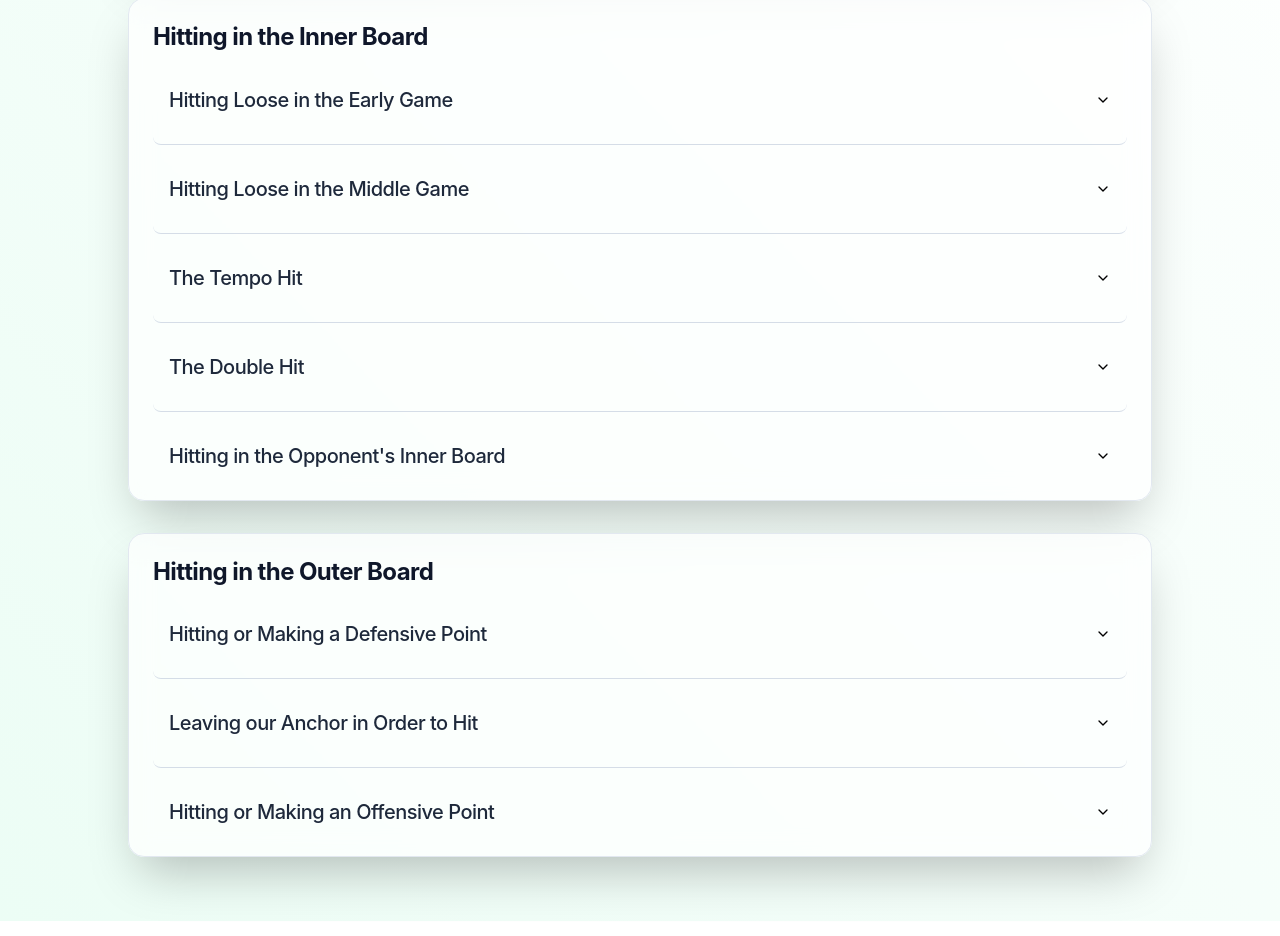
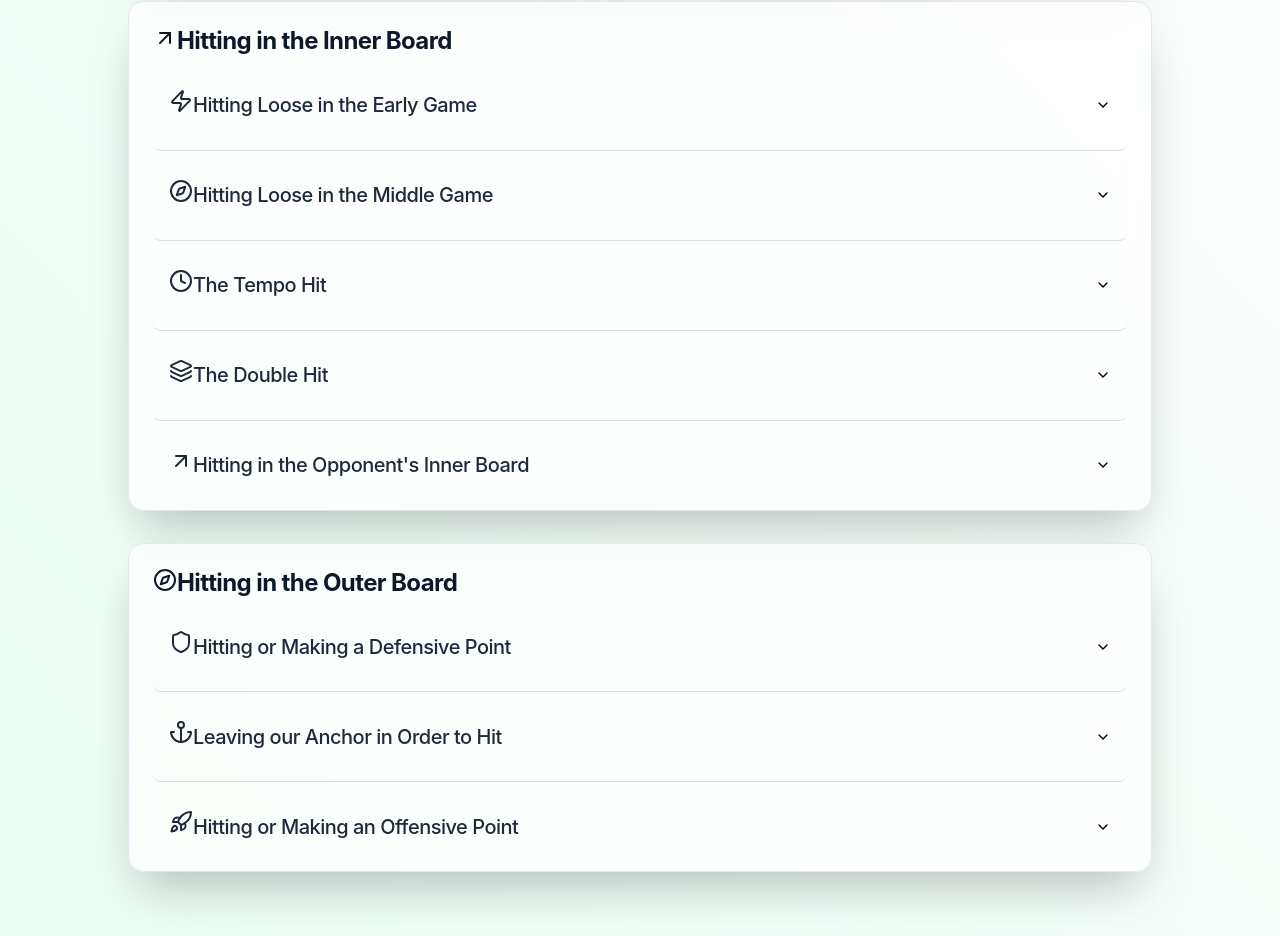
Before and after one commit to alecbarr90/backgammon-heuristics, a Next.js app: page / in a window 1280 px wide. Shown: the part 437-1373 px from the top of the page. Built offline with nearby package versions, Linux system fonts and the light colour scheme.

Commit message:
Add icons to categories and sections
- Add themed icons for each category and section\n- Use emerald color scheme for icons to match the site theme\n- Fix summary layout for proper icon and arrow alignment\n- Enhance visual hierarchy with icons for better navigation

```diff
--- a/src/app/globals.css
+++ b/src/app/globals.css
@@ -360,6 +360,7 @@ details summary::after {
   background-repeat: no-repeat;
   background-position: center;
   transition: transform 0.3s ease;
+  margin-left: auto;
 }
 
 details[open] summary::after {
--- a/src/app/page.tsx
+++ b/src/app/page.tsx
@@ -1,6 +1,17 @@
 "use client";
 
 import { motion } from 'framer-motion';
+import {
+  Target,
+  Zap,
+  Clock,
+  Layers,
+  Compass,
+  Anchor,
+  Shield,
+  ArrowUpRight,
+  Rocket
+} from 'lucide-react';
 
 interface HeuristicPoint {
   text: string;
@@ -16,10 +27,43 @@ interface HeuristicCategory {
   sections: HeuristicSection[];
 }
 
+// Get icon based on section or category title
+function getIcon(title: string) {
+  switch (title) {
+    case "Reasons for Hitting":
+      return <Target className="w-5 h-5" />;
+    case "Hitting Loose in the Early Game":
+      return <Zap className="w-5 h-5" />;
+    case "Hitting Loose in the Middle Game":
+      return <Compass className="w-5 h-5" />;
+    case "The Tempo Hit":
+      return <Clock className="w-5 h-5" />;
+    case "The Double Hit":
+      return <Layers className="w-5 h-5" />;
+    case "Hitting in the Opponent's Inner Board":
+      return <ArrowUpRight className="w-5 h-5" />;
+    case "Hitting or Making a Defensive Point":
+      return <Shield className="w-5 h-5" />;
+    case "Leaving our Anchor in Order to Hit":
+      return <Anchor className="w-5 h-5" />;
+    case "Hitting or Making an Offensive Point":
+      return <Rocket className="w-5 h-5" />;
+    // Category icons
+    case "Basic Concepts":
+      return <Target className="w-6 h-6" />;
+    case "Hitting in the Inner Board":
+      return <ArrowUpRight className="w-6 h-6" />;
+    case "Hitting in the Outer Board":
+      return <Compass className="w-6 h-6" />;
+    default:
+      return <Target className="w-5 h-5" />;
+  }
+}
+
 function transformBullet(text: string, sectionTitle: string): React.ReactElement {
   const singleLine = text.replace(/[\n\r]+/g, ' ').replace(/\s+/g, ' ').trim();
 
-  // For section 8, bold portion before the colon
+  // For "Leaving our Anchor" section, bold portion before the colon
   if (sectionTitle === "Leaving our Anchor in Order to Hit") {
     const idx = singleLine.indexOf(":");
     if (idx !== -1) {
@@ -328,15 +372,17 @@ export default function Home() {
             className="shadow-2xl border border-slate-200 rounded-2xl bg-white/70 backdrop-blur-md mb-8 overflow-hidden"
           >
             <div className="px-6 pt-6 pb-4">
-              <h2 className="text-3xl font-bold text-slate-900 whitespace-normal tracking-tight letter-spacing-tight">
-                {category.category}
+              <h2 className="text-3xl font-bold text-slate-900 whitespace-normal tracking-tight letter-spacing-tight flex items-center">
+                <span className="mr-3 text-emerald-700">{getIcon(category.category)}</span>
+                <span>{category.category}</span>
               </h2>
             </div>
             <div className="py-4 px-6">
               {category.sections.map((section, idx) => (
                 <details key={idx} className="group">
-                  <summary className="text-xl md:text-2xl font-medium text-slate-800 transition-all break-words cursor-pointer tracking-tight">
-                    {section.title}
+                  <summary className="text-xl md:text-2xl font-medium text-slate-800 transition-all break-words cursor-pointer tracking-tight flex items-center">
+                    <span className="mr-3 text-emerald-600">{getIcon(section.title)}</span>
+                    <span>{section.title}</span>
                   </summary>
                   <div className="mt-4">
                     <div className="grid grid-cols-1 md:grid-cols-2 gap-4">
```
